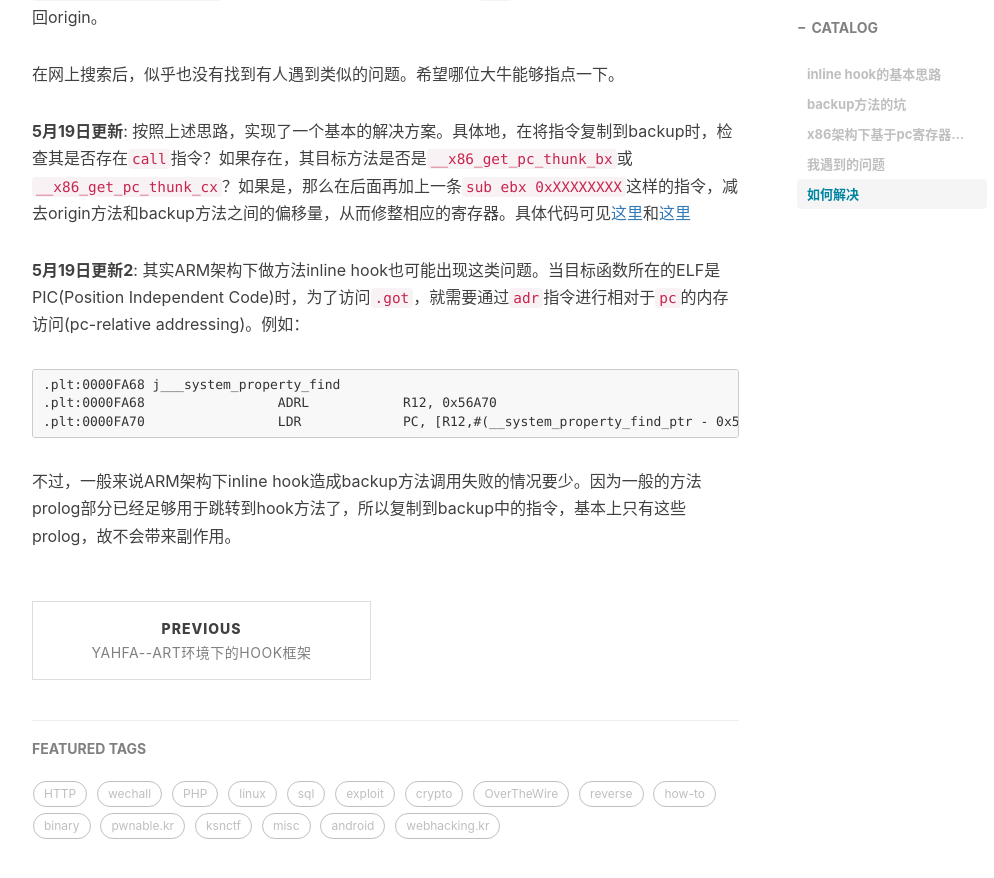
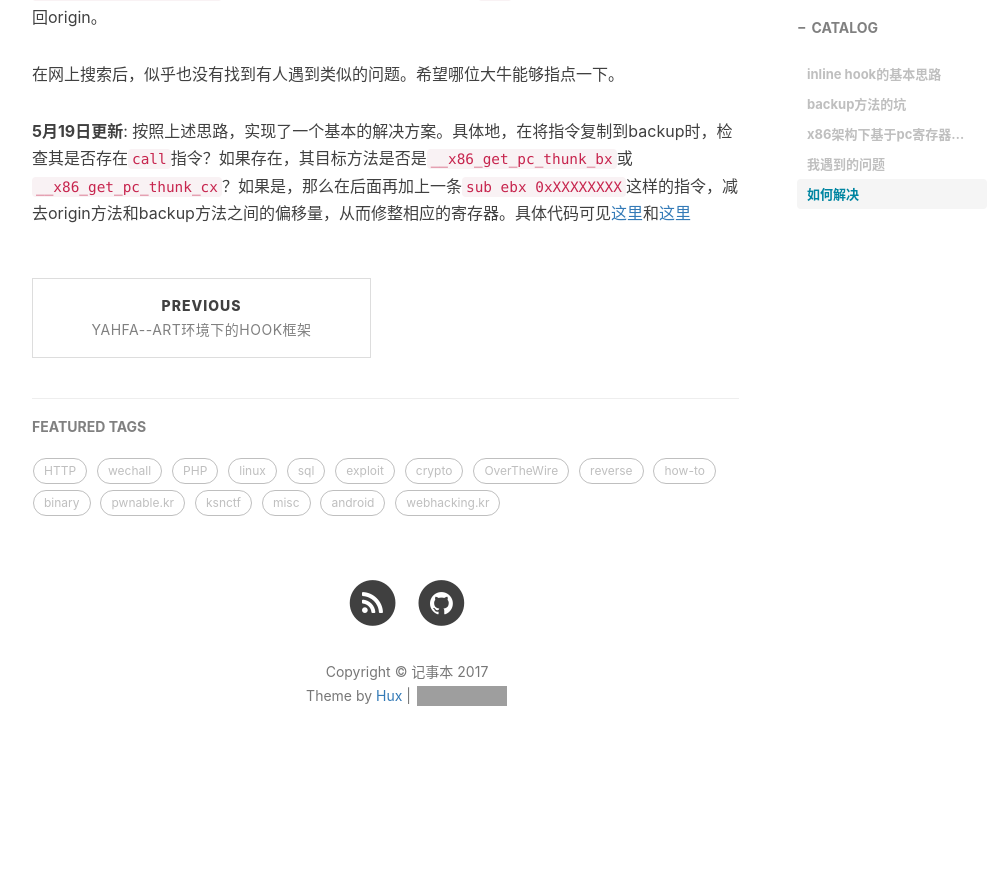
Before and after one commit to rk700/rk700.github.io, a Jekyll site: the page built from _posts/2017-05-18-x86-inline-hook-mistake.md, in a window 1280 px wide and 900 px high, scrolled down 3064 px. Shown: the top 878 px of the window, without its empty margins (233-1227 px from the left). Built offline with Jekyll 4.4.1, drawn with Linux system fonts in a browser that asks for light colours; nearby versions of some CDN libraries; comment, search, counter and statistics services are not loaded; after the commit the page ends 3847 px from its top, so only the background shows below that; grey boxes are pictures that could not be loaded.

Commit message:
remove notes

```diff
--- a/_posts/2017-05-18-x86-inline-hook-mistake.md
+++ b/_posts/2017-05-18-x86-inline-hook-mistake.md
@@ -101,13 +101,3 @@ if (backup[offset] == 0xe8) {
 
 
 __5月19日更新__: 按照上述思路，实现了一个基本的解决方案。具体地，在将指令复制到backup时，检查其是否存在`call`指令？如果存在，其目标方法是否是`__x86_get_pc_thunk_bx`或`__x86_get_pc_thunk_cx`？如果是，那么在后面再加上一条`sub ebx 0xXXXXXXXX`这样的指令，减去origin方法和backup方法之间的偏移量，从而修整相应的寄存器。具体代码可见[这里](https://github.com/rk700/VirtualHook/commit/70ecbe5b878595cefe0b2b742283f1a42ba075f1#diff-6a849b4a951a45abcae8451bb105af62R98)和[这里](https://github.com/rk700/VirtualHook/commit/70ecbe5b878595cefe0b2b742283f1a42ba075f1#diff-6a849b4a951a45abcae8451bb105af62R180)
-
-__5月19日更新2__: 其实ARM架构下做方法inline hook也可能出现这类问题。当目标函数所在的ELF是PIC(Position Independent Code)时，为了访问`.got`，就需要通过`adr`指令进行相对于`pc`的内存访问(pc-relative addressing)。例如：
-
-{% highlight asm %}
-.plt:0000FA68 j___system_property_find
-.plt:0000FA68                 ADRL            R12, 0x56A70
-.plt:0000FA70                 LDR             PC, [R12,#(__system_property_find_ptr - 0x56A70)]! ; __system_property_find
-{% endhighlight %}
-
-不过，一般来说ARM架构下inline hook造成backup方法调用失败的情况要少。因为一般的方法prolog部分已经足够用于跳转到hook方法了，所以复制到backup中的指令，基本上只有这些prolog，故不会带来副作用。
```
